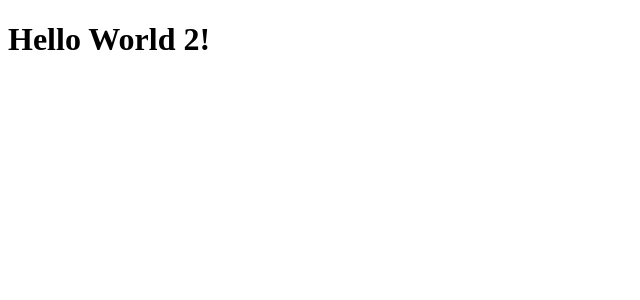
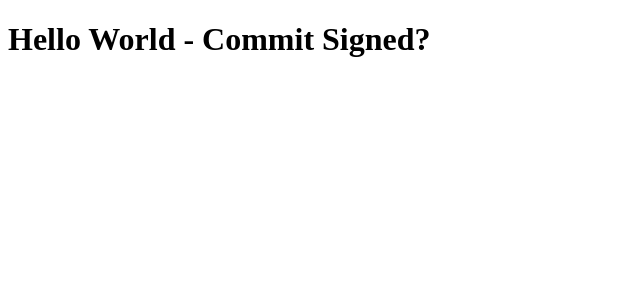
Before and after one commit to MartonLyra/video-transcript-ai, a React (Vite) app: page / in a window 1280 px wide. Shown: the top 300 px of the page, without its empty margins (0-640 px from the left). Built offline with nearby package versions, Linux system fonts and the light colour scheme.

Commit message:
Teste Comit Assinado

```diff
--- a/src/App.tsx
+++ b/src/App.tsx
@@ -1,5 +1,5 @@
 export function App() {
   return (
-    <h1>Hello World 2!</h1>
+    <h1>Hello World - Commit Signed?</h1>
   )
 }
```
